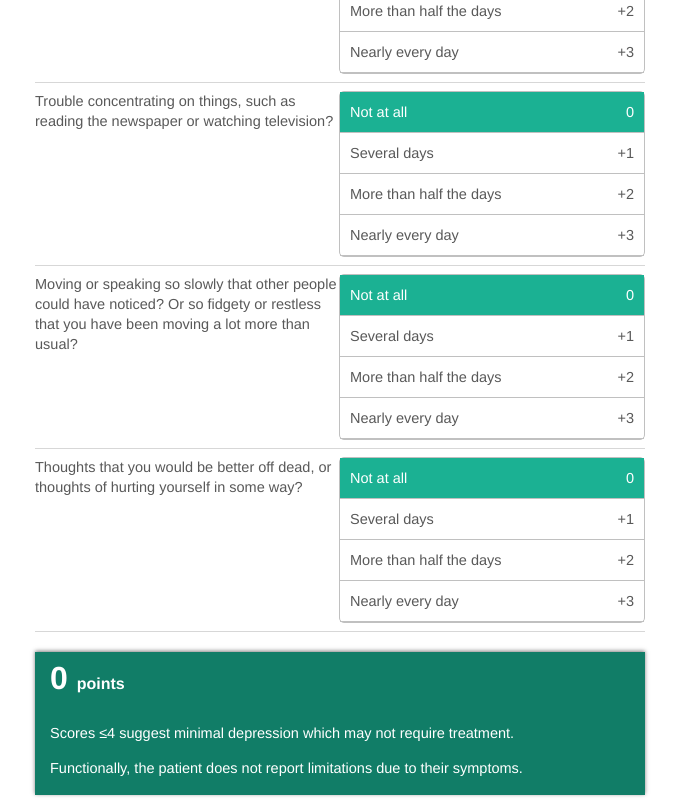
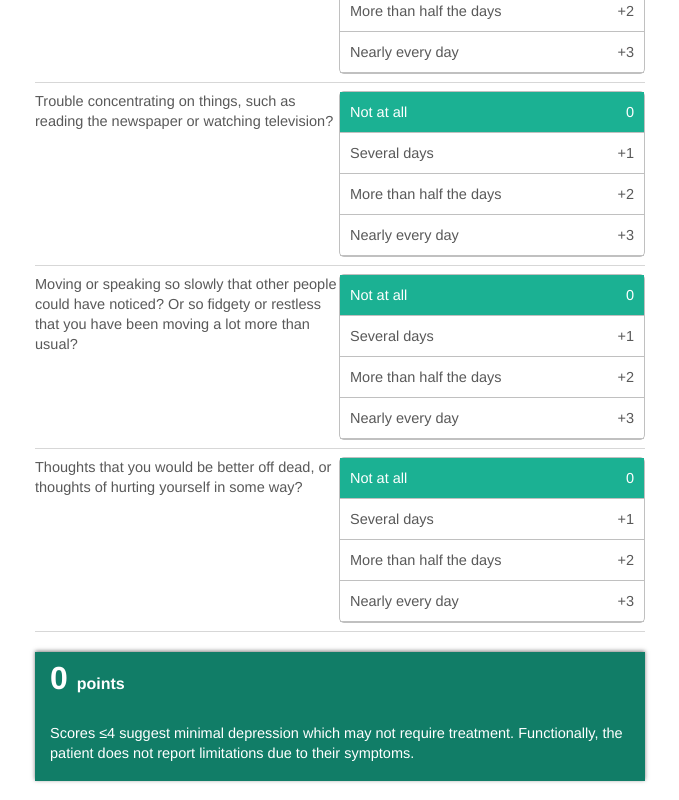
Before and after one commit to LesyaBobruyko/questionaries, a React (Create React App) app: page / in a window 1280 px wide. Shown: the part 1153-1953 px from the top of the page, without its empty margins (300-979 px from the left). Built offline with nearby package versions, Linux system fonts and the light colour scheme.

Commit message:
Move result comments to questions file

```diff
--- a/src/App.js
+++ b/src/App.js
@@ -5,7 +5,7 @@ import "./App.css";
 function App() {
   return (
     <div className="App">
-      <Questions questions={data}/>
+      <Questions data={data}/>
     </div>
   );
 }
--- a/src/components/questions/index.jsx
+++ b/src/components/questions/index.jsx
@@ -4,11 +4,12 @@ import Score from "../score";
 import "./index.css";
 
 const Questions = (props) => {
-  const [results, setResults] = useState({});
-  const score = Object.values(results).reduce((a, b) => a + b, 0);
+  const [scores, setScores] = useState({});
+  const score = Object.values(scores).reduce((a, b) => a + b, 0);
+  const data = props.data;
 
   const handleChange = (value, questionId) => {
-    setResults({ ...results, [questionId]: value || 0 });
+    setScores({ ...scores, [questionId]: value || 0 });
   };
 
   const renderQuestion = (question) => {
@@ -36,8 +37,8 @@ const Questions = (props) => {
         How often have you been bothering by the following over the past 2
         weeks?
       </p>
-      {props.questions.map((question) => renderQuestion(question))}
-      <Score score={score} />
+      {data.questions.map((question) => renderQuestion(question))}
+      <Score score={score} results={data.results}/>
     </div>
   );
 };
--- a/src/components/score/index.jsx
+++ b/src/components/score/index.jsx
@@ -3,6 +3,13 @@ import "./index.css";
 
 const Score = (props) => {
   const score = props.score;
+
+  const renderResults = (result) => {
+    if (score >= result.minScore && score <= result.maxScore) {
+      return <p>{result.text}</p>;
+    }
+    return null;
+  }
 
   return (
     <div className="score">
@@ -10,53 +17,7 @@ const Score = (props) => {
         {score} <span>points</span>
       </h2>
       <div className="scoreComments">
-        {score <= 4 && (
-          <>
-            <p>
-              Scores ≤4 suggest minimal depression which may not require
-              treatment.
-            </p>
-            <p>
-              Functionally, the patient does not report limitations due to their
-              symptoms.
-            </p>
-         </>
-        )}
-        {score >= 5 && score <= 9 && (
-            <p>
-              Scores 5-9 suggest mild depression which may require only watchful
-              waiting and repeated PHQ-9 at followup.
-            </p>
-        )}
-        {score >= 10 && score <= 14 && (
-            <p>
-              Scores 10-14 suggest moderate depression severity; patients should
-              have a treatment plan ranging form counseling, followup, and/or
-              pharmacotherapy.
-            </p>
-        )}
-        {score >= 15 && score <= 19 && (
-            <p>
-              Scores 15-19 suggest moderately severe depression; patients
-              typically should have immediate initiation of pharmacotherapy
-              and/or psychotherapy.
-            </p>
-        )}
-        {score >= 20 && (
-            <p>
-              Scores 20 and greater suggest severe depression; patients
-              typically should have immediate initiation of pharmacotherapy and
-              expedited referral to mental health specialist.
-            </p>
-        )}
-        {score > 4 && (
-          <p>
-            WARNING: This patient is having thoughts concerning for suicidal
-            ideation or self-harm, and should be probed further, referred, or
-            transferred for emergency psychiatric evaluation as clinically
-            appropriate and depending on clinician overall risk assessment.
-          </p>
-        )}
+        {props.results.map((result)=> renderResults(result))}
       </div>
     </div>
   );
--- a/src/questions.js
+++ b/src/questions.js
@@ -22,7 +22,8 @@ const answers = [
   },
 ];
 
-const questions = [
+const test = {
+  questions: [
     {
       id: 0,
       questionText: "Little interest or pleasure in doing things?",
@@ -43,10 +44,7 @@ const questions = [
       questionText: "Feeling tired or having little energy?",
       answers: answers,
     },
-  { id: 4,
-    questionText: "Poor appetite or overeating?",
-    answers: answers
-  },
+    { id: 4, questionText: "Poor appetite or overeating?", answers: answers },
     {
       id: 5,
       questionText:
@@ -95,6 +93,34 @@ const questions = [
         },
       ],
     },
-];
+  ],
+  results: [
+    {
+      minScore: 0,
+      maxScore: 4,
+      text: "Scores ≤4 suggest minimal depression which may not require treatment. Functionally, the patient does not report limitations due to their symptoms.",
+    },
+    {
+      minScore: 5,
+      maxScore: 9,
+      text: "Scores 5-9 suggest mild depression which may require only watchful waiting and repeated PHQ-9 at followup.",
+    },
+    {
+      minScore: 10,
+      maxScore: 14,
+      text: "Scores 10-14 suggest moderate depression severity; patients should have a treatment plan ranging form counseling, followup, and/or pharmacotherapy.",
+    },
+    {
+      minScore: 15,
+      maxScore: 19,
+      text: "Scores 15-19 suggest moderately severe depression; patients typically should have immediate initiation of pharmacotherapy and/or psychotherapy.",
+    },
+    {
+      minScore: 20,
+      maxScore: 27,
+      text: "Scores 20 and greater suggest severe depression; patients typically should have immediate initiation of pharmacotherapy and expedited referral to mental health specialist.",
+    },
+  ],
+};
 
-export default questions;
+export default test;
```
Lines whose indentation alone changed are shown as unchanged.
